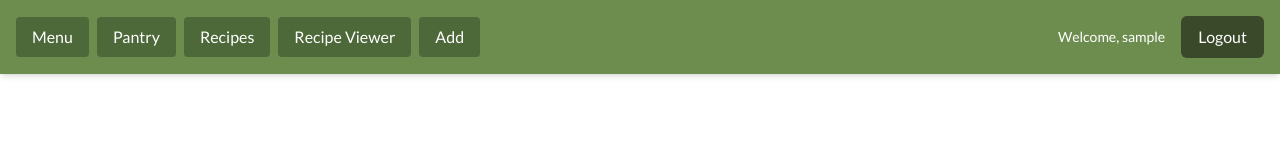
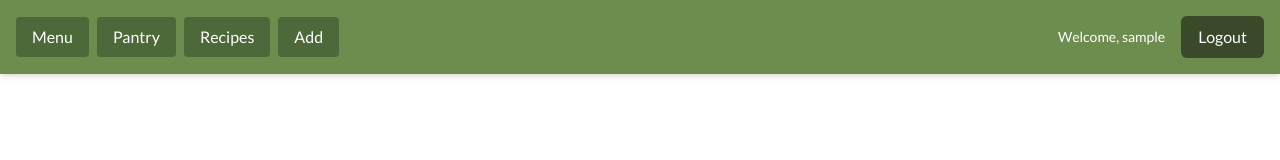
Before and after one commit to PrasannS/tabletogether, a React (Vite) app: page /recipes in a window 1280 px wide. Shown: the top 160 px of the page. Built offline with nearby package versions, Linux system fonts and the light colour scheme; no server answers; the database is empty; sample sign-in values are in the browser's storage; a web font is replaced by a local one.

Commit message:
fixe navbar, searching

```diff
--- a/src/pages/navBar.jsx
+++ b/src/pages/navBar.jsx
@@ -28,12 +28,6 @@ const NavBar = () => {
           Recipes
         </Link>
         <Link
-          to="/viewer"
-          className="bg-[#4d693a] hover:bg-[#5f7d47] text-white py-2 px-4 rounded transition"
-        >
-          Recipe Viewer
-        </Link>
-        <Link
           to="/addrecipe"
           className="bg-[#4d693a] hover:bg-[#5f7d47] text-white py-2 px-4 rounded transition"
         >
--- a/src/pages/recipeDatabase.jsx
+++ b/src/pages/recipeDatabase.jsx
@@ -84,7 +84,7 @@ const RecipeSearch = () => {
           // Apply text search filter client-side (Firestore doesn't support full-text search)
           if (searchQuery) {
             fetchedRecipes = fetchedRecipes.filter(recipe =>
-              recipe.title.toLowerCase().includes(searchQuery.toLowerCase())
+              recipe.name.toLowerCase().includes(searchQuery.toLowerCase())
             );
           }
 
```
Also changed, not shown: 1 other file (tests, documents, lock files or other folders).
